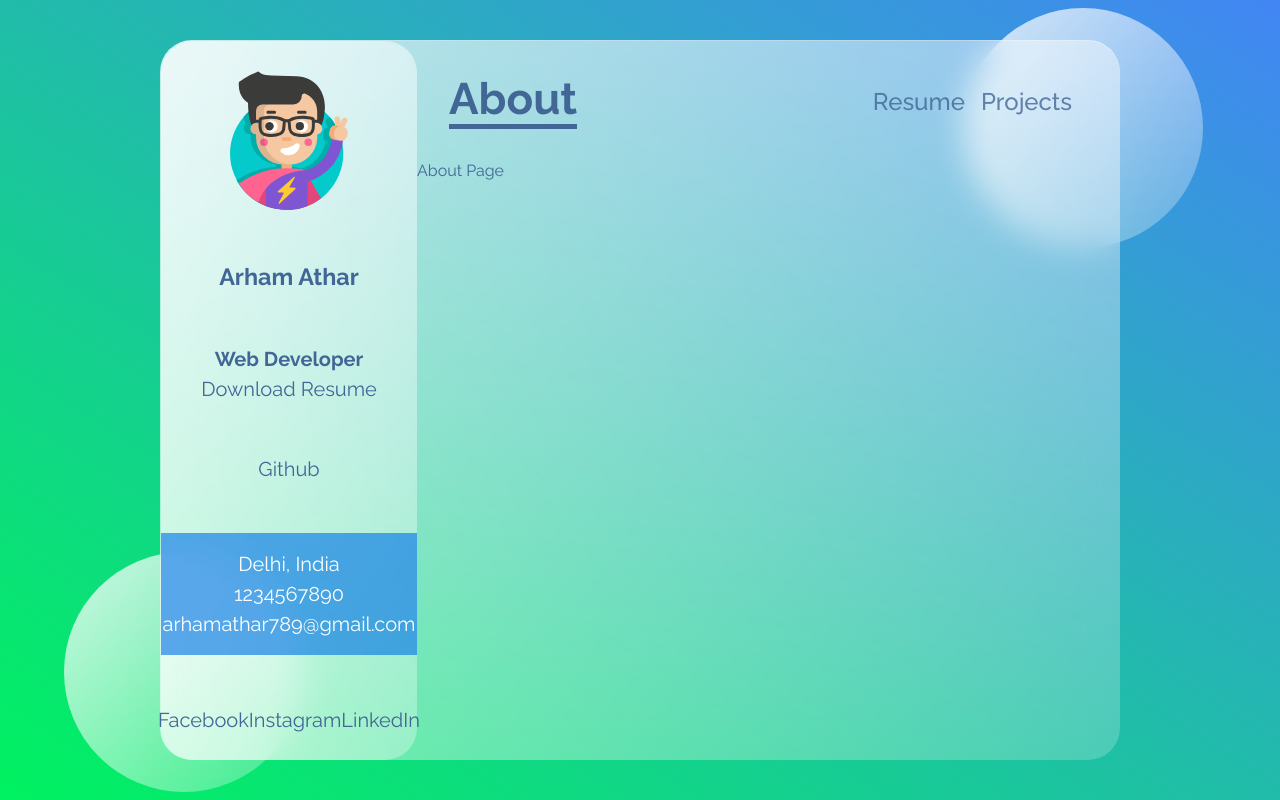
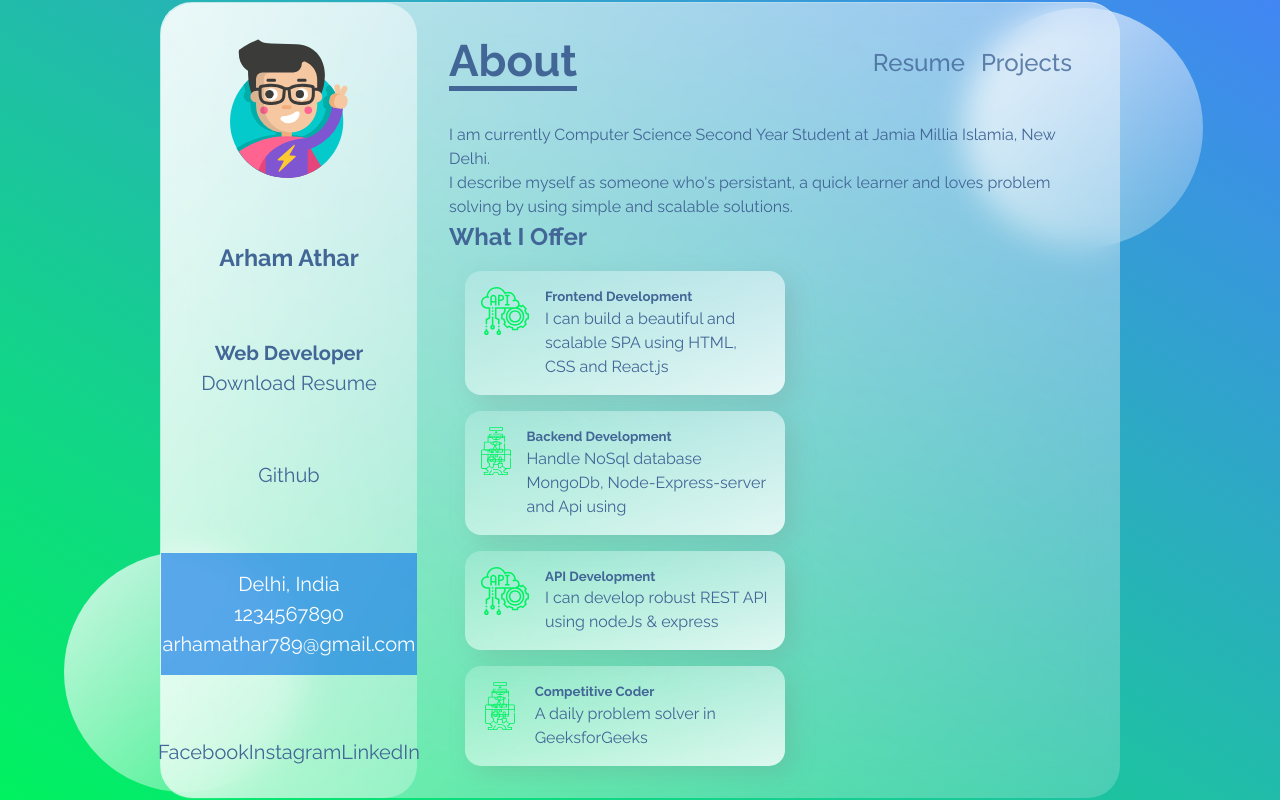
Before and after one commit to arhamathar/React-Portfolio, a React (Create React App) app: page / in a window 1280 px wide. Built offline with nearby package versions, Linux system fonts and the light colour scheme.

Commit message:
about page added

```diff
--- a/src/App.css
+++ b/src/App.css
@@ -64,3 +64,15 @@ main{
     top: 1%;
     right: 6%;
 }
+
+.about{
+    margin: 2rem;
+    line-height: 1.5;
+}
+
+/* .about-services{
+    display: grid;
+    width: 100%;
+    grid-template-columns: 1fr 1fr;
+    grid-template-rows: 1fr 1fr;
+} */
--- /dev/null
+++ b/src/components/Cards/Card.css
@@ -0,0 +1,23 @@
+.skillCard{
+    background: linear-gradient(
+        to right bottom,
+        rgba(255, 255, 255, 0.2),
+        rgba(255, 255, 255, 0.8)
+    );
+    padding: 1rem;
+    margin: 1rem ;
+    display: flex;
+    border-radius: 1rem;
+    box-shadow: 0.5rem 0.5rem 1.5rem rgba(122, 122, 122, 0.2);
+    width: 20rem;
+    max-width: 50%;
+}
+
+.skillCard-logo{
+    height: 3rem;
+    width: 3rem;
+}
+
+.skillCard-body{
+    margin-left: 1rem;
+}
--- /dev/null
+++ b/src/components/Cards/SkillCard.js
@@ -0,0 +1,16 @@
+import React from 'react';
+import './Card.css';
+
+function SkillCard(props) {
+    return (
+        <div className="skillCard">
+            <img className="skillCard-logo" src={props.image} alt="" />
+            <div className="skillCard-body">
+                <h5>{props.title}</h5>
+                <p>{props.content}</p>
+            </div>
+        </div>
+    );
+}
+
+export default SkillCard;
--- a/src/pages/About.js
+++ b/src/pages/About.js
@@ -1,9 +1,43 @@
-import React from 'react'
+import React from 'react';
+import SkillCard from '../components/Cards/SkillCard'
+import api from '../assets/api.svg';
+import backend from '../assets/backend.svg';
 
 function About() {
     return (
-        <div>
-            About Page
+        <div className="about">
+            <p>
+                I am currently Computer Science Second Year Student at Jamia Millia
+                Islamia, New Delhi.
+
+            </p>
+            <p>
+                I describe myself as someone who's persistant, a quick learner
+                and loves problem solving by using simple and scalable solutions.
+            </p>
+            <h2>What I Offer</h2>
+            <div className="about-services">
+                <SkillCard
+                    image={api}
+                    title="Frontend Development"
+                    content="I can build a beautiful and scalable SPA using HTML, CSS and React.js"
+                />
+                <SkillCard
+                    image={backend}
+                    title="Backend Development"
+                    content="Handle NoSql database MongoDb, Node-Express-server and Api using"
+                />
+                <SkillCard
+                    image={api}
+                    title="API Development"
+                    content="I can develop robust REST API using nodeJs & express"
+                />
+                <SkillCard
+                    image={backend}
+                    title="Competitive Coder"
+                    content="A daily problem solver in GeeksforGeeks"
+                />
+            </div>
         </div>
     );
 }
```
Also changed, not shown: src/assets/api.svg (added), src/assets/backend.svg (added).
